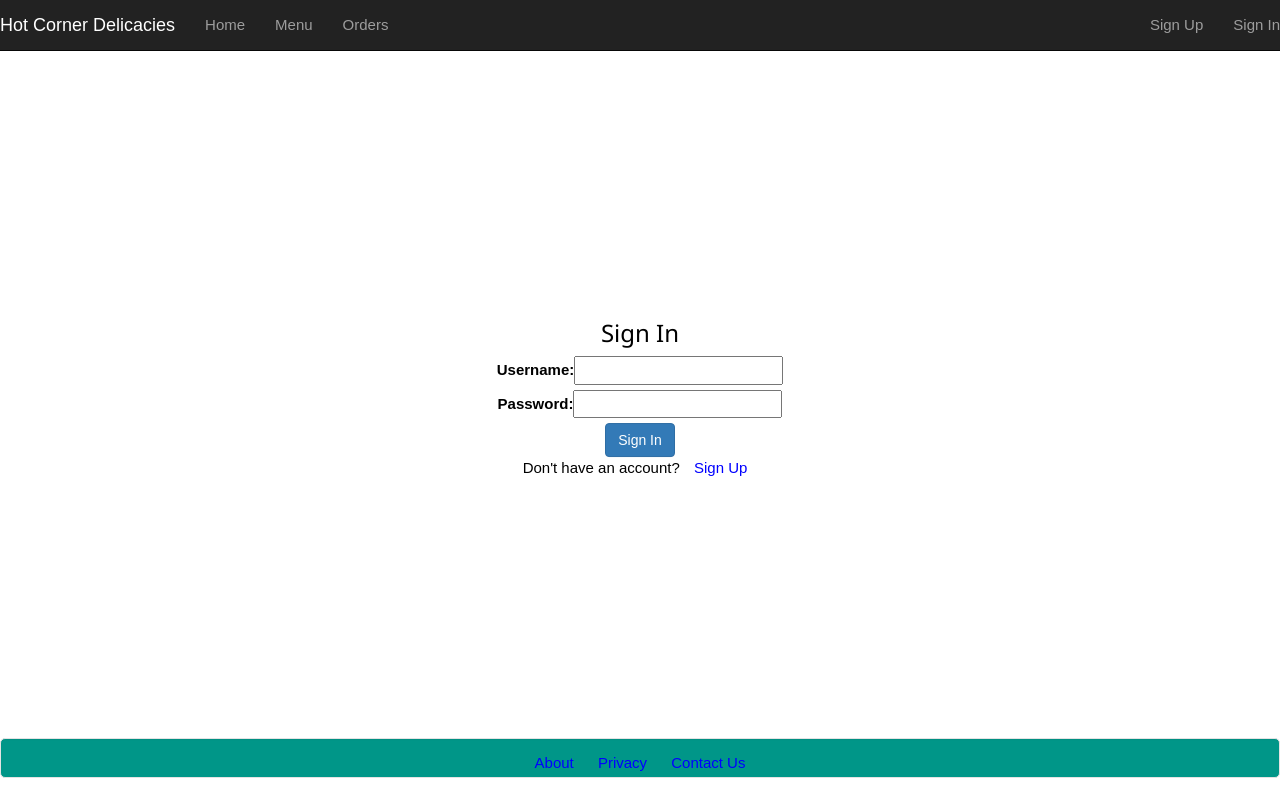
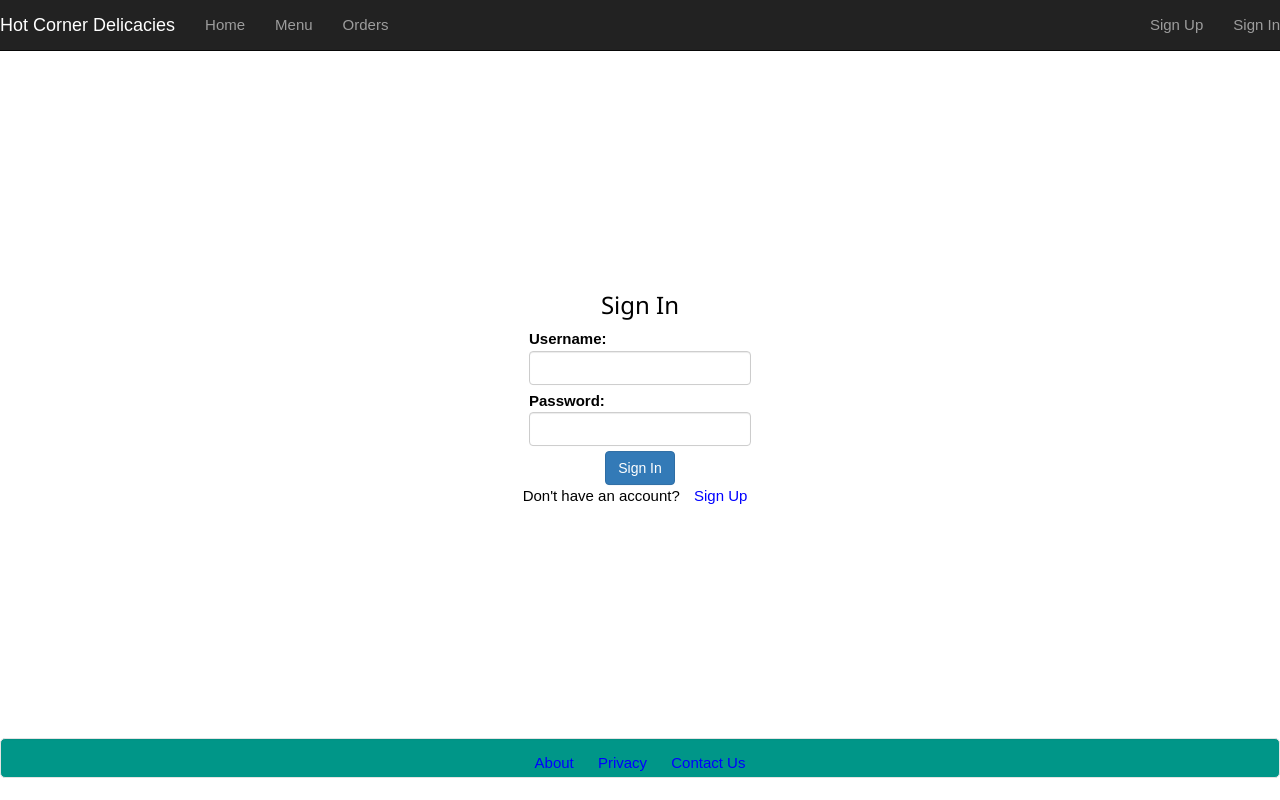
Before and after one commit to thoth-ky/BookAMeal-CP4, a React (Create React App) app: page /signin in a window 1280 px wide. Built offline with nearby package versions, Linux system fonts and the light colour scheme.

Commit message:
Left align labels

```diff
--- a/src/components/SignIn.jsx
+++ b/src/components/SignIn.jsx
@@ -74,12 +74,12 @@ class SignIn extends Component {
           { displayAlert }
           <label htmlFor="username">
               Username:
-            <input type="text" name="username" onChange={this.handleChange} required />
+            <input className="form-control" type="text" name="username" onChange={this.handleChange} required />
           </label>
           <br />
           <label htmlFor="password">
               Password:
-            <input type="password" name="password" onChange={this.handleChange} required />
+            <input className="form-control" type="password" name="password" onChange={this.handleChange} required />
           </label>
           <br />
           <input className="btn btn-primary" type="submit" value="Sign In" />
--- a/src/index.css
+++ b/src/index.css
@@ -60,3 +60,6 @@ body {
     right: 0;
 
 }
+label{
+ text-align: left
+}
```
